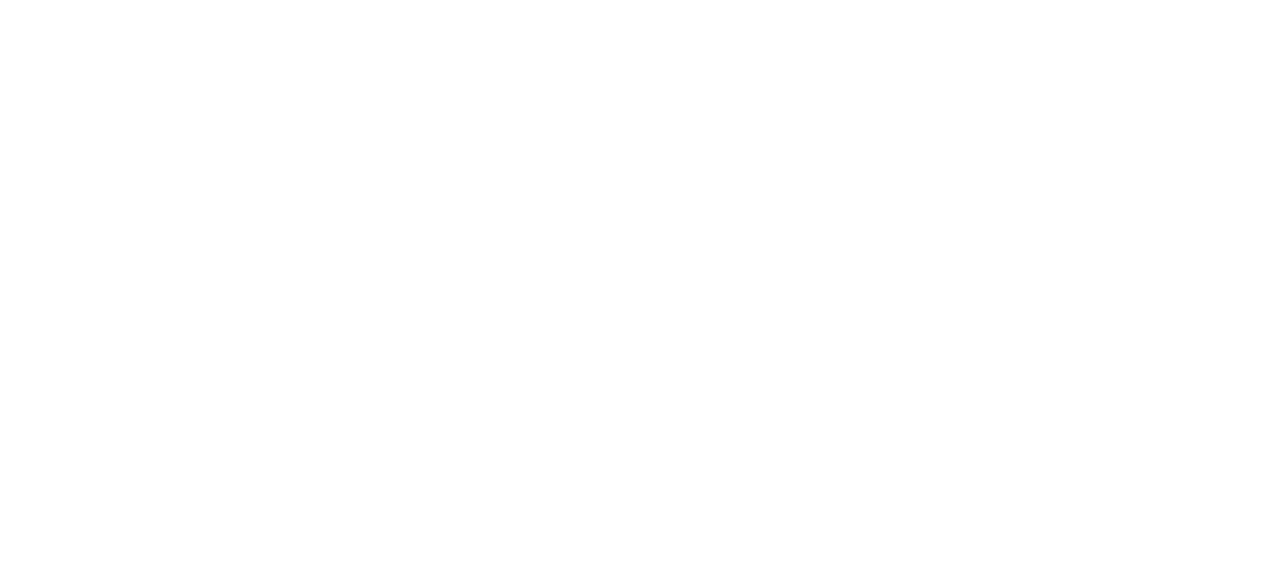
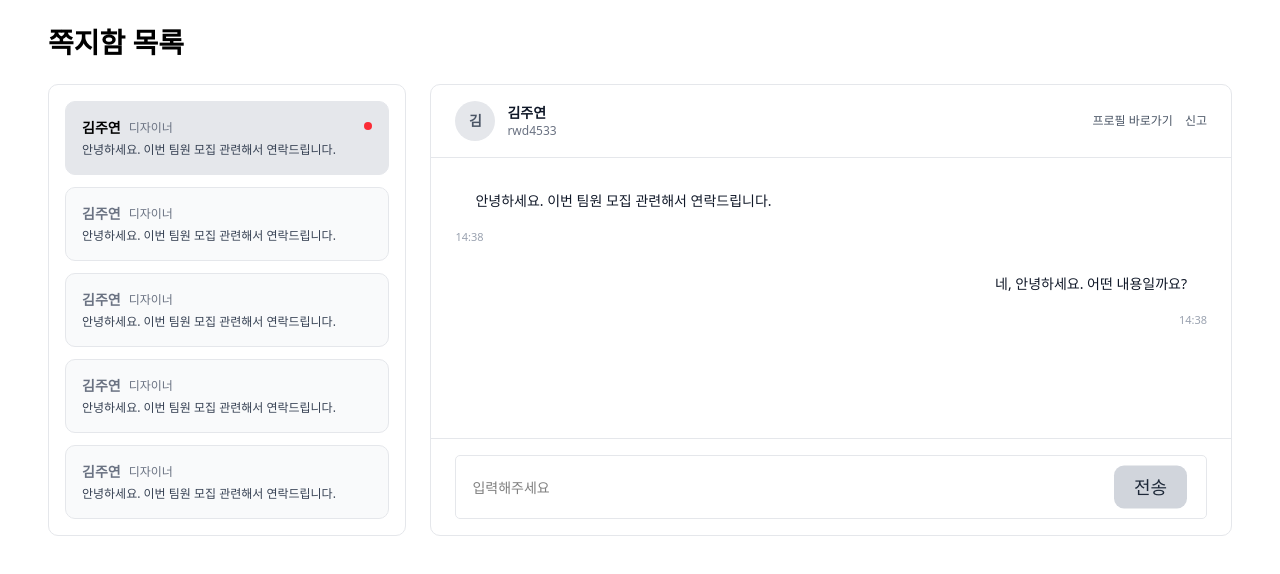
Before and after one commit to moayo-team/moayo-frontend, a React (Vite) app: page / in a window 1280 px wide. Before the commit this address had no page. Shown: the top 574 px of the page. Built offline with nearby package versions, Linux system fonts and the light colour scheme.

Commit message:
style: 버블 스타일 수정

```diff
--- a/src/App.css
+++ b/src/App.css
@@ -0,0 +1 @@
+@import "tailwindcss";
--- a/src/App.tsx
+++ b/src/App.tsx
@@ -1,17 +1,8 @@
-import { BrowserRouter, Routes, Route } from "react-router-dom";
-import AppLayout from "./layouts/appLayout";
-
+import "./App.css";
 import MessagePage from "./pages/MessagePage";
 
+function App() {
+  return <MessagePage />;
+}
 
-export default function App() {
-  return (
-    <BrowserRouter>
-      <Routes>
-        <Route element={<AppLayout />}>
-          <Route path="/messages" element={<MessagePage />} />
-        </Route>
-      </Routes>
-    </BrowserRouter>
-  );
-}
+export default App;
--- a/src/components/Navbar.tsx
+++ /dev/null
@@ -1,56 +0,0 @@
-import { NavLink } from "react-router-dom";
-
-function Navbar() {
-  const linkBase = "font-roboto font-normal text-base leading-6";
-  const linkClass = ({ isActive }: { isActive: boolean }) =>
-    [
-      linkBase,
-      isActive ? "text-black font-semibold" : "text-gray-600 hover:text-black",
-    ].join(" ");
-
-  return (
-    <nav className="h-20 border-b">
-      <div className="max-w-[1440px] mx-auto h-full px-[50px] grid grid-cols-3 items-center">
-        {/* 로고도 홈으로 이동 */}
-        <NavLink
-          to="/"
-          className="font-pretendard text-[28px] font-bold leading-[36px] tracking-normal"
-        >
-          MOAYO!
-        </NavLink>
-
-        <ul className="flex items-center gap-10 h-6 justify-self-center">
-          <li>
-            <NavLink to="/" className={linkClass}>
-              홈
-            </NavLink>
-          </li>
-          <li>
-            <NavLink to="/profile" className={linkClass}>
-              프로필
-            </NavLink>
-          </li>
-          <li>
-            <NavLink to="/board" className={linkClass}>
-              게시판
-            </NavLink>
-          </li>
-          <li>
-            <NavLink to="/messages" className={linkClass}>
-              쪽지함
-            </NavLink>
-          </li>
-          <li>
-            <NavLink to="/settings" className={linkClass}>
-              설정
-            </NavLink>
-          </li>
-        </ul>
-
-        <div />
-      </div>
-    </nav>
-  );
-}
-
-export default Navbar;
--- a/src/components/messages/messageCard.tsx
+++ b/src/components/messages/messageCard.tsx
@@ -7,23 +7,24 @@ type Props = {
 };
 
 export default function ThreadListItem({ thread, active, onClick }: Props) {
+    const nameClass = active ? "text-black" : "text-gray-500";
   return (
     <button
       type="button"
       onClick={onClick}
       className={[
         "w-full text-left rounded-[10px] border transition",
-        active ? "border-transparent bg-emerald-200/70" : "border-gray-200 bg-gray-50 hover:bg-gray-100",
+        active ? "border-gray-200 bg-gray-200" : "border-gray-200 bg-gray-50",
       ].join(" ")}
     >
       <div className="p-4">
         <div className="flex items-start justify-between gap-2">
           <div>
             <div className="flex items-center gap-2">
-              <span className="text-sm font-semibold text-gray-900">{thread.name}</span>
-              <span className="text-xs text-gray-500">{thread.role}</span>
+              <span className={`text-sm font-semibold ${nameClass}`}>{thread.name}</span>
+              <span className={`text-xs text-gray-500 ${nameClass}`}>{thread.role}</span>
             </div>
-            <p className="mt-1 text-xs text-gray-700 line-clamp-2">{thread.preview}</p>
+            <p className={`mt-1 text-xs text-gray-700 line-clamp-2 ${nameClass}`}>{thread.preview}</p>
           </div>
 
           {thread.unread && <span className="mt-1 inline-block h-2 w-2 rounded-full bg-red-500" />}
--- a/src/layouts/appLayout.tsx
+++ /dev/null
@@ -1,13 +0,0 @@
-import { Outlet } from "react-router-dom";
-import Navbar from "../components/Navbar";
-
-export default function AppLayout() {
-  return (
-    <div className="min-h-screen flex flex-col bg-white">
-      <Navbar />
-      <main className="flex-1 min-h-0">
-        <Outlet />
-      </main>
-    </div>
-  );
-}
--- a/tailwind.config.js
+++ b/tailwind.config.js
@@ -1,9 +1,6 @@
 /** @type {import('tailwindcss').Config} */
-export default {
-  content: [
-    "./index.html",
-    "./src/**/*.{js,ts,jsx,tsx}",
-  ],
+module.exports = {
+  content: ["./index.html", "./src/**/*.{js,ts,jsx,tsx}"],
   theme: {
     extend: {
       fontFamily: {
@@ -11,7 +8,7 @@ export default {
       },
       colors: {
         primary: {
-          50:  "#e9fcf7",
+          50: "#e9fcf7",
           100: "#bcf6e5",
           200: "#9bf1d9",
           300: "#6eebc7",
@@ -23,7 +20,7 @@ export default {
           900: "#105f48",
         },
         gray: {
-          50:  "#f2f2f2",
+          50: "#f2f2f2",
           100: "#d6d6d8",
           200: "#c3c2c5",
           300: "#a7a7aa",
```
